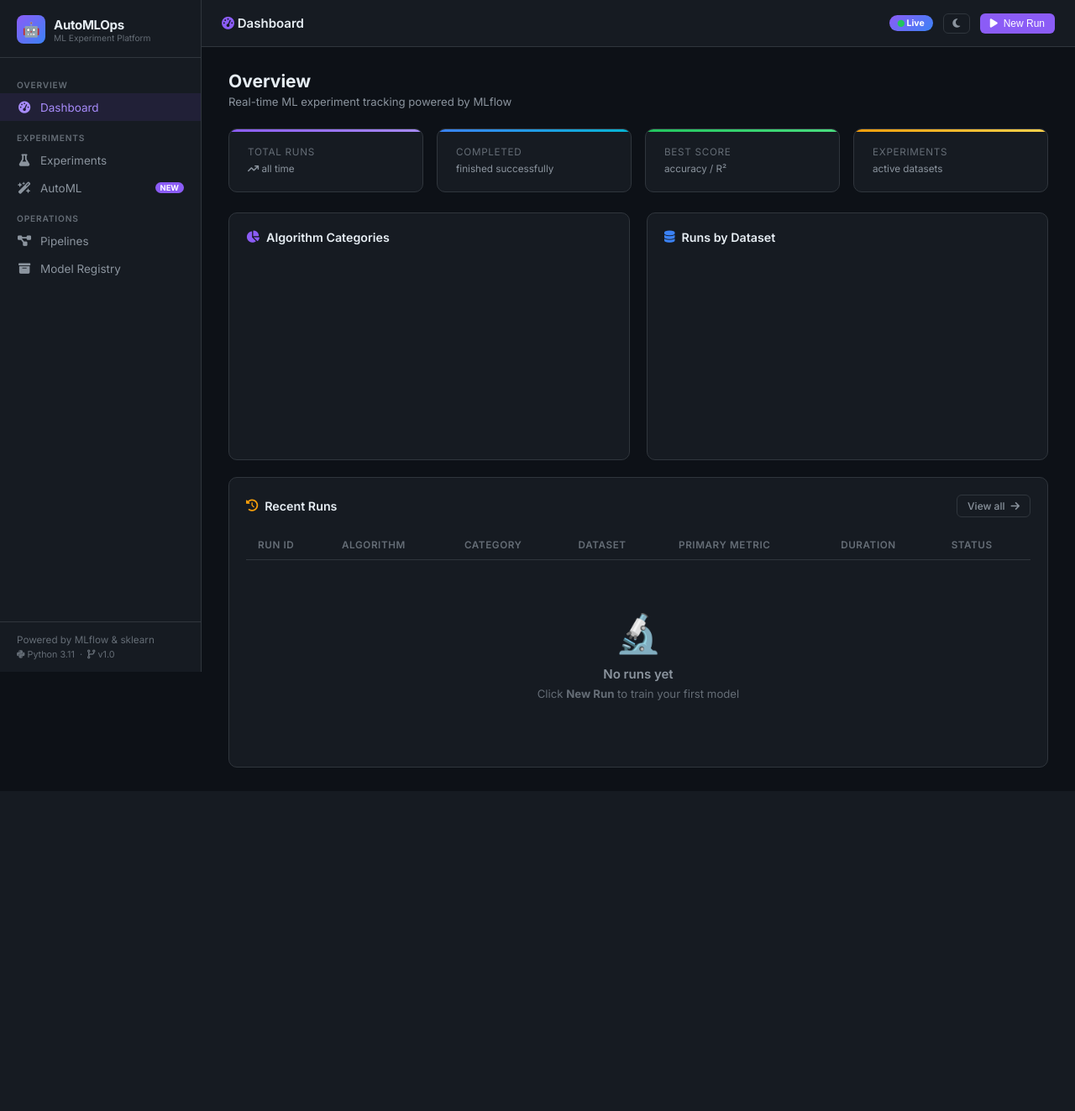
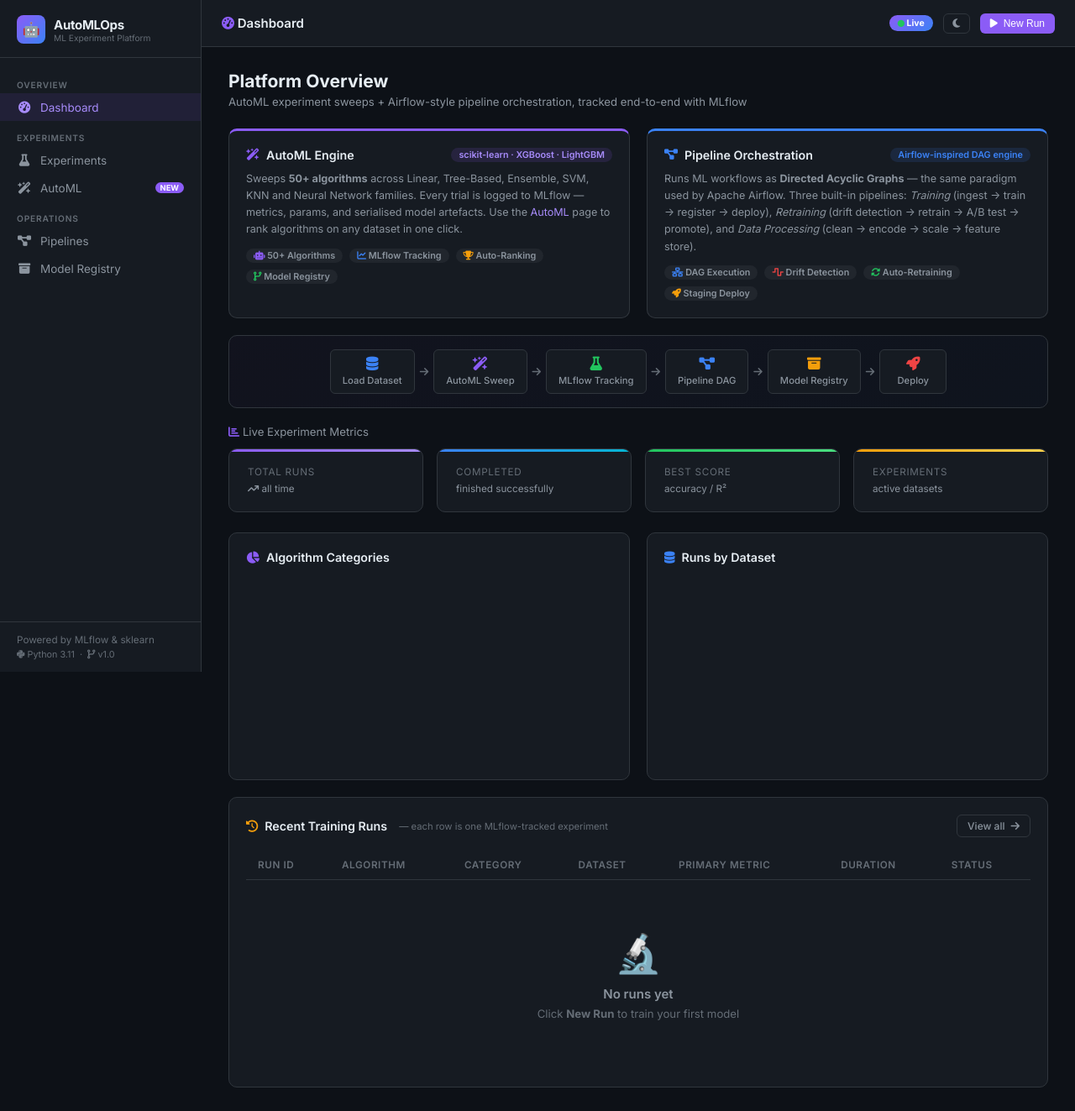
Before and after one commit to mnoorchenar/AutoMLOps, a Flask app: template templates/dashboard.html in a window 1280 px wide. Shown: the whole page at 84% size. Before the commit the page ends 914 px from the top, so only its background shows below. Run offline with Flask 3, Linux system fonts and the light colour scheme; the template is opened without the code that fills it, so the values that code supplies are empty; a map, chart or similar area stays blank; some libraries are stand-ins or nearby versions.

Commit message:
Update 2026-03-25 16:44:28

```diff
--- a/mlops/datasets.py
+++ b/mlops/datasets.py
@@ -74,8 +74,11 @@ def load_dataset(name: str, test_size: float = 0.2, random_state: int = 42):
         list(data.target_names) if hasattr(data, "target_names") else None
     )
 
+    # Stratify classification splits so each class is proportionally
+    # represented in the test set — avoids overly easy / hard partitions.
+    stratify = y if cfg["task"] == "classification" else None
     X_train, X_test, y_train, y_test = train_test_split(
-        X, y, test_size=test_size, random_state=random_state
+        X, y, test_size=test_size, random_state=random_state, stratify=stratify
     )
 
     metadata = {
--- a/pipelines/pipeline_defs.py
+++ b/pipelines/pipeline_defs.py
@@ -31,7 +31,7 @@ def _train_model(ctx, results):
     import mlflow, mlflow.sklearn
 
     ds   = ctx.get("dataset", "Iris Flowers")
-    cat  = ctx.get("category", "Ensemble / Boosting")
+    cat  = ctx.get("category", "Tree-Based")
     alg  = ctx.get("algorithm", "Random Forest")
     task = ctx.get("task_type", "classification")
 
--- a/static/css/style.css
+++ b/static/css/style.css
@@ -485,6 +485,26 @@ tr:hover td { background: var(--bg-hover); }
 .empty-state-icon { font-size: 3rem; margin-bottom: 12px; }
 .empty-state-title { font-size: 1rem; font-weight: 600; color: var(--text-secondary); margin-bottom: 6px; }
 
+/* ── Workflow banner ──────────────────────────────────────────────────────── */
+.workflow-step {
+  display: flex; flex-direction: column; align-items: center; gap: 5px;
+  font-size: .75rem; font-weight: 500; color: var(--text-secondary);
+  padding: 8px 14px;
+  background: var(--bg-secondary);
+  border: 1px solid var(--border-color);
+  border-radius: var(--radius-sm);
+  min-width: 80px; text-align: center;
+}
+.workflow-step i { font-size: 1.1rem; }
+.workflow-arrow {
+  color: var(--text-muted); font-size: .8rem;
+  padding: 0 6px;
+}
+@media (max-width: 768px) {
+  .workflow-arrow { display: none; }
+  .workflow-step  { min-width: 60px; padding: 6px 8px; font-size: .7rem; }
+}
+
 /* ── Light theme ──────────────────────────────────────────────────────────── */
 [data-theme="light"] {
   --bg-primary:    #f6f8fa;
--- a/templates/dashboard.html
+++ b/templates/dashboard.html
@@ -11,8 +11,78 @@
 {% endblock %}
 
 {% block content %}
-<div class="page-title">Overview</div>
-<div class="page-sub">Real-time ML experiment tracking powered by MLflow</div>
+<div class="page-title">Platform Overview</div>
+<div class="page-sub">AutoML experiment sweeps + Airflow-style pipeline orchestration, tracked end-to-end with MLflow</div>
+
+<!-- ── Tech stack explanation ─────────────────────────────────────────── -->
+<div class="grid-2 mb-20">
+
+  <div class="card tech-card" style="border-top:3px solid var(--accent)">
+    <div class="card-header" style="margin-bottom:10px">
+      <div class="card-title">
+        <i class="fa-solid fa-wand-magic-sparkles" style="color:var(--accent)"></i>
+        AutoML Engine
+      </div>
+      <span class="badge badge-purple">scikit-learn · XGBoost · LightGBM</span>
+    </div>
+    <p style="font-size:.84rem;color:var(--text-secondary);line-height:1.6;margin-bottom:12px">
+      Sweeps <strong>50+ algorithms</strong> across Linear, Tree-Based, Ensemble, SVM, KNN and Neural Network families.
+      Every trial is logged to MLflow — metrics, params, and serialised model artefacts.
+      Use the <a href="/automl">AutoML</a> page to rank algorithms on any dataset in one click.
+    </p>
+    <div style="display:flex;gap:8px;flex-wrap:wrap">
+      <span class="badge badge-muted"><i class="fa-solid fa-robot" style="color:var(--accent)"></i> 50+ Algorithms</span>
+      <span class="badge badge-muted"><i class="fa-solid fa-chart-line" style="color:var(--accent-blue)"></i> MLflow Tracking</span>
+      <span class="badge badge-muted"><i class="fa-solid fa-trophy" style="color:var(--warning)"></i> Auto-Ranking</span>
+      <span class="badge badge-muted"><i class="fa-solid fa-code-branch" style="color:var(--success)"></i> Model Registry</span>
+    </div>
+  </div>
+
+  <div class="card tech-card" style="border-top:3px solid var(--accent-blue)">
+    <div class="card-header" style="margin-bottom:10px">
+      <div class="card-title">
+        <i class="fa-solid fa-diagram-project" style="color:var(--accent-blue)"></i>
+        Pipeline Orchestration
+      </div>
+      <span class="badge badge-info">Airflow-inspired DAG engine</span>
+    </div>
+    <p style="font-size:.84rem;color:var(--text-secondary);line-height:1.6;margin-bottom:12px">
+      Runs ML workflows as <strong>Directed Acyclic Graphs</strong> — the same paradigm used by Apache Airflow.
+      Three built-in pipelines: <em>Training</em> (ingest → train → register → deploy),
+      <em>Retraining</em> (drift detection → retrain → A/B test → promote), and
+      <em>Data Processing</em> (clean → encode → scale → feature store).
+    </p>
+    <div style="display:flex;gap:8px;flex-wrap:wrap">
+      <span class="badge badge-muted"><i class="fa-solid fa-network-wired" style="color:var(--accent-blue)"></i> DAG Execution</span>
+      <span class="badge badge-muted"><i class="fa-solid fa-wave-square" style="color:var(--danger)"></i> Drift Detection</span>
+      <span class="badge badge-muted"><i class="fa-solid fa-rotate" style="color:var(--success)"></i> Auto-Retraining</span>
+      <span class="badge badge-muted"><i class="fa-solid fa-rocket" style="color:var(--warning)"></i> Staging Deploy</span>
+    </div>
+  </div>
+
+</div>
+
+<!-- ── Workflow banner ────────────────────────────────────────────────── -->
+<div class="card mb-20" style="background:linear-gradient(135deg,#8b5cf608,#3b82f608);border-color:var(--border-color);padding:16px 22px">
+  <div style="display:flex;align-items:center;gap:0;flex-wrap:wrap;justify-content:center">
+    <div class="workflow-step"><i class="fa-solid fa-database" style="color:var(--accent-blue)"></i><span>Load Dataset</span></div>
+    <div class="workflow-arrow"><i class="fa-solid fa-arrow-right"></i></div>
+    <div class="workflow-step"><i class="fa-solid fa-wand-magic-sparkles" style="color:var(--accent)"></i><span>AutoML Sweep</span></div>
+    <div class="workflow-arrow"><i class="fa-solid fa-arrow-right"></i></div>
+    <div class="workflow-step"><i class="fa-solid fa-flask" style="color:var(--success)"></i><span>MLflow Tracking</span></div>
+    <div class="workflow-arrow"><i class="fa-solid fa-arrow-right"></i></div>
+    <div class="workflow-step"><i class="fa-solid fa-diagram-project" style="color:var(--accent-blue)"></i><span>Pipeline DAG</span></div>
+    <div class="workflow-arrow"><i class="fa-solid fa-arrow-right"></i></div>
+    <div class="workflow-step"><i class="fa-solid fa-box-archive" style="color:var(--warning)"></i><span>Model Registry</span></div>
+    <div class="workflow-arrow"><i class="fa-solid fa-arrow-right"></i></div>
+    <div class="workflow-step"><i class="fa-solid fa-rocket" style="color:var(--danger)"></i><span>Deploy</span></div>
+  </div>
+</div>
+
+<!-- ── Live metrics ───────────────────────────────────────────────────── -->
+<div class="page-sub" style="margin-top:4px;margin-bottom:12px">
+  <i class="fa-solid fa-chart-bar" style="color:var(--accent)"></i> Live Experiment Metrics
+</div>
 
 <!-- Stat cards -->
 <div class="stat-grid">
@@ -57,7 +127,7 @@
 <!-- Recent runs -->
 <div class="card">
   <div class="card-header">
-    <div class="card-title"><i class="fa-solid fa-clock-rotate-left" style="color:var(--warning)"></i> Recent Runs</div>
+    <div class="card-title"><i class="fa-solid fa-clock-rotate-left" style="color:var(--warning)"></i> Recent Training Runs <span style="font-size:.75rem;font-weight:400;color:var(--text-muted);margin-left:6px">— each row is one MLflow-tracked experiment</span></div>
     <a href="/experiments" class="btn btn-ghost btn-sm">View all <i class="fa-solid fa-arrow-right"></i></a>
   </div>
   <div class="table-wrap">
```
